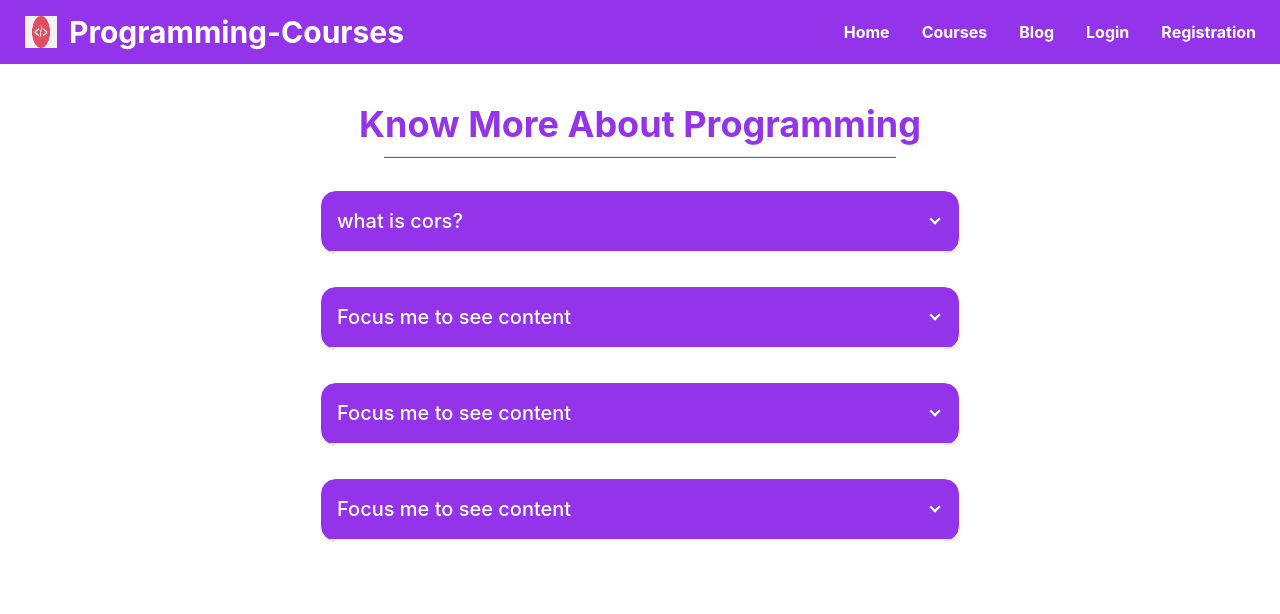
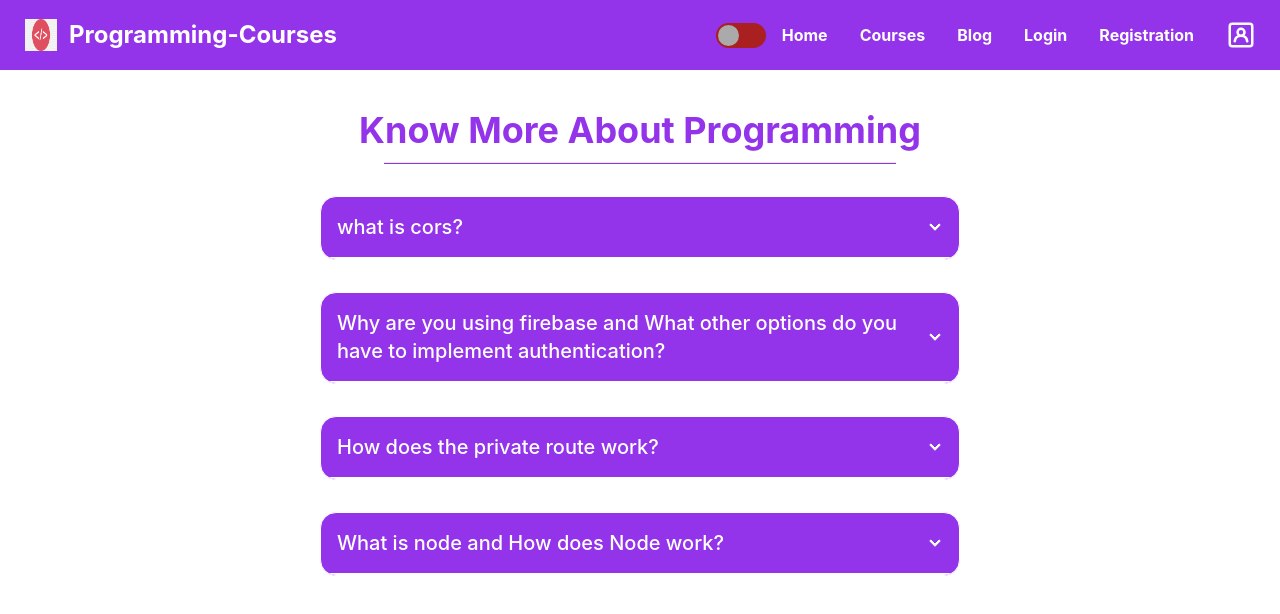
Before and after one commit to Tahmina5447/Programming-courses-client, a React (Create React App) app: page /blog in a window 1280 px wide. Shown: the top 614 px of the page. Built offline with nearby package versions, Linux system fonts and the light colour scheme; no server answers.

Commit message:
add light dark toogle

```diff
--- a/package.json
+++ b/package.json
@@ -3,6 +3,7 @@
   "version": "0.1.0",
   "private": true,
   "dependencies": {
+    "@iconscout/react-unicons": "^1.1.6",
     "@testing-library/jest-dom": "^5.16.5",
     "@testing-library/react": "^13.4.0",
     "@testing-library/user-event": "^13.5.0",
--- a/src/App.js
+++ b/src/App.js
@@ -7,9 +7,11 @@ import Courses from './Components/Courses/Courses';
 import ErrorPage from './Components/ErrorPage/ErrorPage';
 import Home from './Components/Home/Home';
 import Login from './Components/LogIn/Login';
+import PremiumAccess from './Components/PremiumAccess/PremiumAccess';
 import Registration from './Components/Registration/Registration';
 import Main from './Main/Main';
 import PrivateRoute from './PrivateRoute/PrivateRoute';
+
 
 
 
@@ -26,8 +28,15 @@ const router=createBrowserRouter([
       },
       {
         path:'/courses',
-        element:<PrivateRoute><Courses></Courses></PrivateRoute>
+        element:<Courses></Courses>
       },
+
+      {
+        path:'/premium/:id',
+        loader:({params})=>fetch(`http://localhost:5000/details/${params.id}`),
+        element:<PrivateRoute><PremiumAccess></PremiumAccess></PrivateRoute>
+      },
+
       {
         path:'/registration',
         element:<Registration></Registration>
@@ -56,6 +65,7 @@ function App() {
   return (
     <div>
       <RouterProvider router={router}></RouterProvider>
+
     </div>
   );
 }
--- a/src/Components/Blog/Blog.js
+++ b/src/Components/Blog/Blog.js
@@ -15,26 +15,26 @@ const Blog = () => {
             </div>
             <div tabIndex={0} className=" w-1/2 mx-auto  mt-8 collapse collapse-arrow border border-white bg-purple-600 rounded-box">
                 <div className="collapse-title text-xl font-medium text-white">
-                    Focus me to see content
+                Why are you using firebase and What other options do you have to implement authentication?
                 </div>
                 <div className="collapse-content text-white border-white border-t-2">
-                    <p> attribute is necessary to make the div focusable</p>
+                    <p>Firebase helps you develop high-quality apps, grow your user base and each feature works independently, and they work even better together. Usually, authentication by a server entails the use of a user name and password. Other ways to authenticate can be through cards, retina scans, voice recognition, and fingerprints.</p>
                 </div>
             </div>
             <div tabIndex={0} className=" w-1/2 mx-auto  mt-8 collapse collapse-arrow border border-white bg-purple-600 rounded-box">
                 <div className="collapse-title text-xl font-medium text-white">
-                    Focus me to see content
+                How does the private route work?
                 </div>
                 <div className="collapse-content text-white border-white border-t-2">
-                    <p> attribute is necessary to make the div focusable</p>
+                    <p> React Router is a standard library for routing in React. It enables the navigation among views of various components in a React Application, allows changing the browser URL, and keeps the UI in sync with the URL.</p>
                 </div>
             </div>
             <div tabIndex={0} className=" w-1/2 mx-auto  mt-8 collapse collapse-arrow border border-white bg-purple-600 rounded-box">
                 <div className="collapse-title text-xl font-medium text-white">
-                    Focus me to see content
+                    What is node and How does Node work?
                 </div>
                 <div className="collapse-content text-white border-white border-t-2">
-                    <p> attribute is necessary to make the div focusable</p>
+                    <p> Node.js is an open-source, cross-platform, back-end JavaScript runtime environment that runs on a JavaScript Engine and node.js is a server-side platform that allows you to run JavaScript applications in a run time environment. It includes all the components you need to execute a JavaScript program on a server utilizing the same architecture as the Java Runtime Environment (JRE). With JRE, you have the Java Virtual Machine (JVM) and library classes. Node.js uses the Chrome V8 JavaScript engine in place of the JVM and the Node API or modules instead of Java classes.</p>
                 </div>
             </div>
         </div>
--- a/src/Components/CourseDetails/CourseDetails.js
+++ b/src/Components/CourseDetails/CourseDetails.js
@@ -1,15 +1,24 @@
-import { useLoaderData } from "react-router-dom";
+
+import { Link, useLoaderData } from "react-router-dom";
 
 
 const CourseDetails = () => {
 
     const courseDetails = useLoaderData();
-    const { category, learningTime, img, description } = courseDetails;
+    const { category, learningTime, img, description,id } = courseDetails;
     console.log(courseDetails);
+
     return (
         <div>
             <h1 className="text-purple-600 text-center font-bold text-4xl mt-8">{category}</h1>
+
             <div className="card w-3/5 mx-auto bg-purple-600 shadow-xl my-8">
+
+                    <div className="card-actions ml-6 mt-4">
+                        <button className="btn bg-white text-purple-600">Download</button>
+                    </div>
+
+
                 <figure className="px-10 pt-10">
                     <img src={img} alt="Shoes" className="rounded-xl" />
                 </figure>
@@ -17,9 +26,10 @@ const CourseDetails = () => {
                     <h2 className="card-title text-white text-2xl">{category}</h2>
                     <p className="text-white">{description}</p>
                     <p className="text-white">To learn this topic you need {learningTime}</p>
-                    <div className="card-actions">
-                        <button className="btn bg-white text-purple-600">Download</button>
-                    </div>
+
+                </div>
+                <div className="card-actions mx-auto my-4">
+                        <Link to={`/premium/${id}`} className="btn bg-white text-purple-600">Get Premium Access</Link>
                 </div>
             </div>
         </div>
--- a/src/Components/Courses/Courses.js
+++ b/src/Components/Courses/Courses.js
@@ -10,8 +10,8 @@ const Courses = () => {
         .then(data=>setCategories(data));
     },[])
     return (
-        <div className='flex'>
-            <div className='w-2/6 text-center bg-purple-600 pb-6'>
+        <div className=' sm:block md:flex lg:flex'>
+            <div className='lg:w-2/6 md:w-full sm:w-full text-center bg-purple-600 pb-6'>
                 <hr />
                 <h2 className='font-bold text-white text-xl mt-8 mb-6'>Our Courses</h2>
                 {
@@ -20,10 +20,10 @@ const Courses = () => {
                     </p>)
                 }
             </div>
-            <div className='w-4/6 grid grid-cols-2 m-8 gap-8'>
+            <div className='lg:w-4/6 md:w-full sm:w-full grid lg:grid-cols-2 md:grid-cols-1 sm:grid-cols-1 m-6 gap-8'>
                 {categories.map(category=>
-                    <div className="card card-side bg-base-100 shadow-xl border border-2 border-purple-600">
-                    <figure className='bg-purple-600'><img  className='h-60 w-60 ml-2 ' src={category.img} alt="Movie"/></figure>
+                    <div className="card card-side bg-base-100 shadow-xl border border-2 border-purple-600 sm:pr-6">
+                    <figure className='bg-purple-600'><img  className='h-56 w-56 ml-2 ' src={category.img} alt="Movie"/></figure>
                     <div className="card-body  ">
                       <h2 className="card-title">{category.category}</h2>
                       <p className='text-purple-600'>Learning Time: {category.learningTime}</p>
--- a/src/Components/Header/Header.js
+++ b/src/Components/Header/Header.js
@@ -1,22 +1,33 @@
-import React, { useContext } from 'react';
+import React, { useContext, useState } from 'react';
 import { Link } from 'react-router-dom';
 import logo from '../../images/logo.png'
+import { UilUserSquare } from '@iconscout/react-unicons'
 import { UserContext } from '../MainContext/MainContext';
+import "../../ToogleSwitch/ToggleSwitch.css"
 
 const Header = () => {
-    const {user,logout}=useContext(UserContext);
-    const handlelogout=()=>{
+    const { user, logout } = useContext(UserContext);
+    const handlelogout = () => {
         logout()
-        .then(()=>{})
-        .catch(error=>console.error(error)
+            .then(() => { })
+            .catch(error => console.error(error)
             )
     }
+
+
+ const [isToggled, setIsToggled] = useState(false);
+  const onToggle = () => setIsToggled(!isToggled);
+
     return (
-        <div className="navbar bg-purple-600">
+        <div className="navbar bg-purple-600 ">
             <div className="flex-1">
-                <Link to='/' className="btn btn-ghost normal-case text-3xl text-white font-bold"><img className='h-8 w-8 mr-3' src={logo} alt="" /> Programming-Courses</Link>
+                <Link to='/' className="btn btn-ghost normal-case text-2xl text-white font-bold"><img className='h-8 w-8 mr-3' src={logo} alt="" /> Programming-Courses</Link>
             </div>
-            <div className="flex-none">
+            <label className="toggle-switch">
+                <input type="checkbox" checked={isToggled} onChange={onToggle} />
+                <span className="switch" />
+            </label>
+            <div className="flex-none  hidden lg:block md:block">
 
                 <ul className="menu menu-horizontal p-0 text-white font-bold">
                     <li><Link to='/'>Home</Link></li>
@@ -33,13 +44,51 @@ const Header = () => {
                                 <li><Link to='/registration'>Registration</Link></li>
                             </>
                     }
-                    {/* <li><Link to='/login'>Login</Link></li>
+                    <li>{
+                        user?.photoURL ?
+                            <>
+                                <abbr title={user?.displayName}><img className='h-5 w-5' src={user.photoURL} alt="" /></abbr>
+
+
+                            </>
+
+                            :
+                            <>
+                                <abbr title={user?.displayName}><UilUserSquare size="30"></UilUserSquare></abbr>
+
+
+                            </>
+                    }</li>
+                </ul>
+
+
+            </div>
+            <div className=" right-8  lg:hidden md:hidden block">
+                <div className="dropdown">
+                    <label tabIndex={0} className="btn btn-ghost text-white">
+                        <svg xmlns="http://www.w3.org/2000/svg" className="h-5 w-5 mb-1" fill="none" viewBox="0 0 24 24" stroke="currentColor"><path strokeLinecap="round" strokeLinejoin="round" strokeWidth="2" d="M4 6h16M4 12h16M4 18h7" /></svg>
+                    </label>
+
+                    <ul tabIndex={0} className=" px-1 py-2 dropdown-content shadow bg-purple-600 text-white">
+                        <li><Link to='/'>Home</Link></li>
+                        <li><Link to='/courses'>Courses</Link></li>
+                        <li><Link to='/blog'>Blog</Link></li>
+                        {
+                            user?.uid ?
+                                <>
+                                    <li><Link onClick={handlelogout} to='/'>Logout</Link></li>
+                                </>
+                                :
+                                <>
+                                    <li><Link to='/login'>Login</Link></li>
                                     <li><Link to='/registration'>Registration</Link></li>
-                    <li><Link onClick={handlelogout} to='/logout'>Logout</Link></li> */}
-
+                                </>
+                        }
                     </ul>
                 </div>
             </div>
+        </div>
+
     );
 };
 
--- a/src/Components/Home/Home.js
+++ b/src/Components/Home/Home.js
@@ -18,7 +18,7 @@ const Home = () => {
                 <h1 className='text-purple-600 font-bold text-center text-4xl mt-10'>Our Courses</h1>
                 <hr className='w-2/5 bg-purple-600 h-0.5 mx-auto mt-3' />
             </div>
-            <div className='w-3/5 mx-auto grid grid-cols-3 my-8 gap-6'>
+            <div className='w-3/5 mx-auto grid lg:grid-cols-3 md:grid-cols-2 sm:grid-cols-1 my-8 gap-6'>
                 <div className="card w-64 h-48 bg-base-100 shadow-xl image-full">
                     <figure><img src={html}alt="Shoes" /></figure>
                     <div className="card-body">
--- a/src/Components/LogIn/Login.js
+++ b/src/Components/LogIn/Login.js
@@ -12,7 +12,7 @@ const Login = () => {
     const githubProvider = new GithubAuthProvider();
     const googleProvider=new GoogleAuthProvider();
     const navigate=useNavigate();
-    const from=location.state?.from?.pathname || '/courses'
+    const from=location.state?.from?.pathname || '/'
 
     const handlegooglelogin=()=>{
         loginProvider(googleProvider)
@@ -49,7 +49,7 @@ const Login = () => {
             const user=result.user;
             setError('');
             form.reset();
-            navigate(from,{replace:true});
+            navigate(from,{replace : true});
             console.log(user);
         })
         .catch(error=>{
@@ -59,7 +59,7 @@ const Login = () => {
     }
 
     return (
-        <div className='bg-purple-600 w-1/5 mx-auto my-12 text-center'>
+        <div className='bg-purple-600 lg:w-1/5 md:w-2/5 sm:w-full mx-auto my-12 text-center'>
             <form onSubmit={handleuserLogin} action="" className=' p-4 text-white'>
             <p className='text-white my-6'>{error}</p>
                 <div className='my-3'>
--- /dev/null
+++ b/src/Components/PremiumAccess/PremiumAccess.js
@@ -0,0 +1,16 @@
+import React from 'react';
+import { useLoaderData } from 'react-router-dom';
+
+const PremiumAccess = () => {
+    const premiumData=useLoaderData();
+    const {img,category,description}=premiumData;
+    return (
+        <div>
+            <h3 className='text-purple-600 text-2xl font-bold text-center my-8'>{category}</h3>
+          <img className='h-56 w-56 mx-auto' src={img} alt="" />
+          <p className='text-purple-600 my-8 text-center w-4/5 mx-auto'>{description}</p>
+        </div>
+    );
+};
+
+export default PremiumAccess;
--- a/src/Components/Registration/Registration.js
+++ b/src/Components/Registration/Registration.js
@@ -13,7 +13,7 @@ const Registration = () => {
     const location=useLocation();
     const navigate=useNavigate();
 
-    const from=location.state?.from?.pathname || '/courses'
+    const from=location.state?.from?.pathname || '/'
 
 
     const handelCreateUser=(event)=>{
@@ -59,12 +59,12 @@ const Registration = () => {
     }
 
     return (
-        <div className='bg-purple-600 w-1/5 mx-auto my-12 text-center'>
+        <div className='bg-purple-600 lg:w-1/5 md:w-2/5 sm:w-full mx-auto  my-12 text-center'>
             <form onSubmit={handelCreateUser} action="" className=' p-4 text-white'>
                 <p className='text-white my-6'>{error}</p>
                 <div className='my-3'>
                     <p>Full Name:</p>
-                    <input className='bg-purple-900' name='name' type="text" placeholder='Full Name' />
+                    <input className='bg-purple-900' name='name' type="text" placeholder='Full Name' required />
                 </div>
                 <div className='my-3'>
                     <p>Photo URL:</p>
--- a/src/PrivateRoute/PrivateRoute.js
+++ b/src/PrivateRoute/PrivateRoute.js
@@ -11,7 +11,7 @@ const PrivateRoute = ({children}) => {
     }
 
     if(!user){
-        return <Navigate to='/registration' state={{from:location}} replace ></Navigate>
+        return <Navigate to='/login' state={{ from: location }} replace></Navigate>
     }
     return children;
 };
--- /dev/null
+++ b/src/ToogleSwitch/ToggleSwitch.css
@@ -0,0 +1,38 @@
+.toggle-switch {
+    position: relative;
+    display: inline-block;
+    width: 50px;
+    height: 25px;
+  }
+  .toggle-switch input[type="checkbox"] {
+    display: none;
+  }
+  .toggle-switch .switch {
+    position: absolute;
+    cursor: pointer;
+    background-color: rgb(170, 31, 31);
+    border-radius: 25px;
+    top: 0;
+    right: 0;
+    bottom: 0;
+    left: 0;
+    transition: background-color 0.2s ease;
+  }
+  .toggle-switch .switch::before {
+    position: absolute;
+    content: "";
+    left: 2px;
+    top: 2px;
+    width: 21px;
+    height: 21px;
+    background-color: #aaa;
+    border-radius: 50%;
+    transition: transform 0.3s ease;
+  }
+  .toggle-switch input[type="checkbox"]:checked + .switch::before {
+    transform: translateX(25px);
+    background-color: #093057;
+  }
+  .toggle-switch input[type="checkbox"]:checked + .switch {
+    background-color: #336699;
+  }
```
Also changed, not shown: 2 other files (tests, documents, lock files or other folders). Lines whose indentation alone changed are shown as unchanged.
